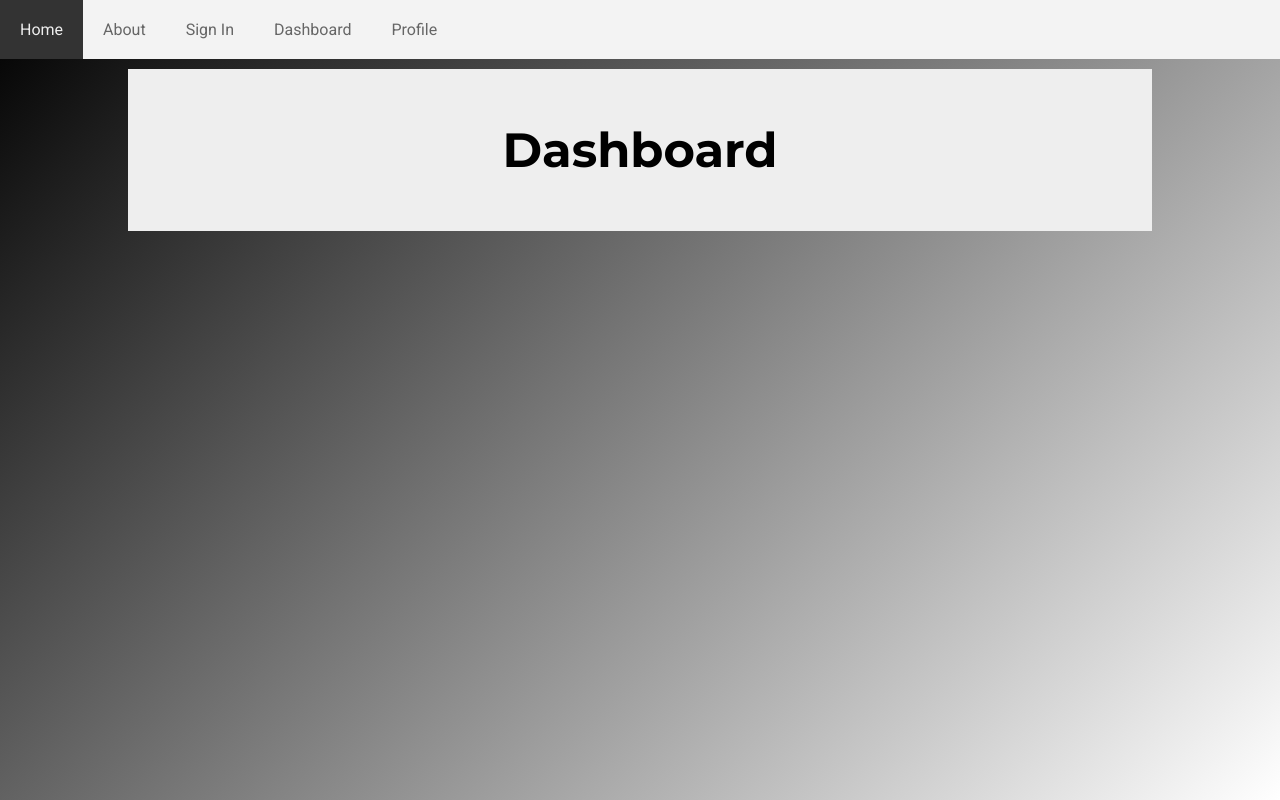
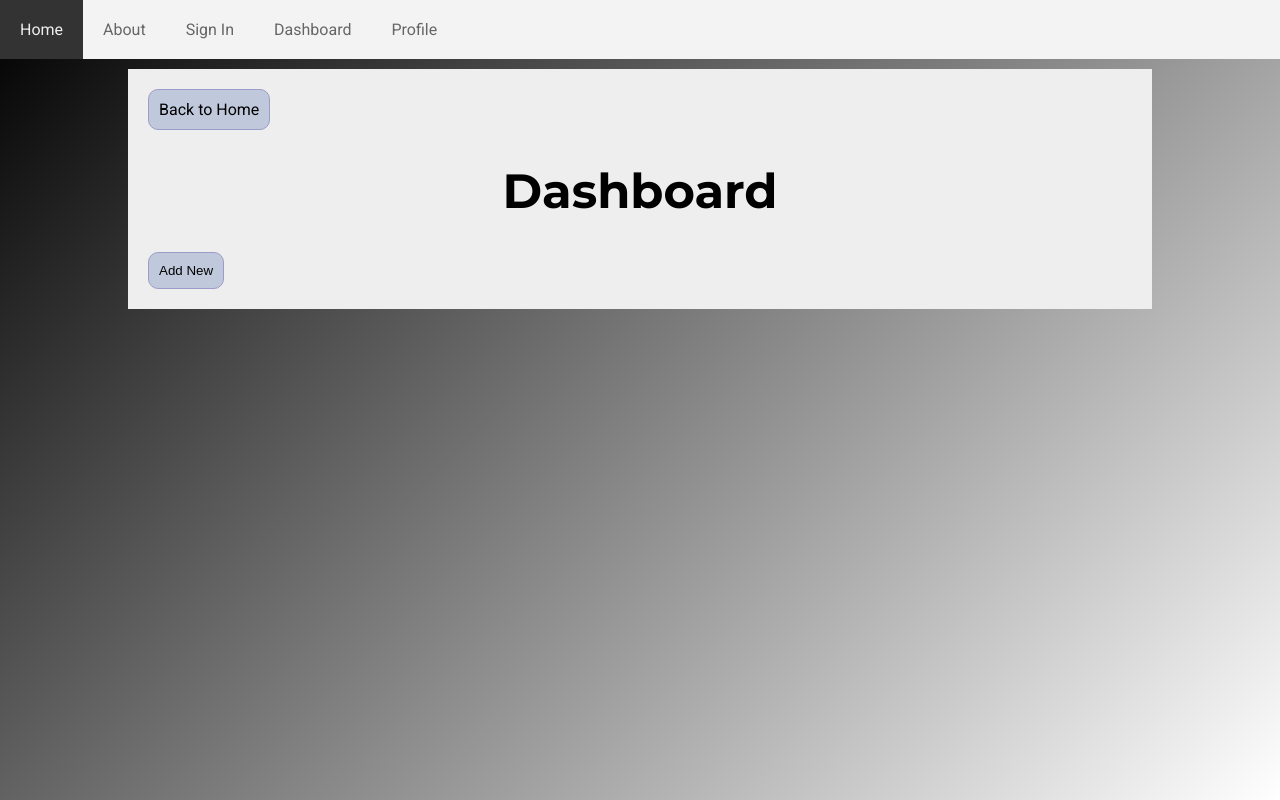
Before and after one commit to kroessam/note-maker, a React (Vite) app: page /dashboard in a window 1280 px wide. Built offline with nearby package versions, Linux system fonts and the light colour scheme.

Commit message:
Add Button Toggling

```diff
--- a/src/App.css
+++ b/src/App.css
@@ -1,5 +1,6 @@
 :root {
   --btn-bg: #fff;
+  --btn-bg-cancel: #c59393;
   --btn-bg-hover: #333;
   --btn-outline: #eee;
   --btn-text: #000;
@@ -92,6 +93,10 @@ h1 {
   animation: shake-fill .3s ease-in forwards;
 }
 
+.btn-cancel {
+  background-color: var(--btn-bg-cancel);
+}
+
 @keyframes shake-fill {
   50% {
     transform: rotate(2deg);
--- a/src/pages/Dashboard.tsx
+++ b/src/pages/Dashboard.tsx
@@ -1,8 +1,26 @@
+import { useState } from "react";
+import { Link } from "react-router-dom";
+
 const Dashboard = () => {
+  const [isAdding, setIsAdding] = useState(false);
+
+  const handleAddClick = () => {
+    setIsAdding(!isAdding);
+  };
+
   return (
     <>
       <main>
+        <Link className="btn" to="/">
+          Back to Home
+        </Link>
         <h1>Dashboard</h1>
+        <button
+          className={"btn" + (isAdding ? " btn-cancel" : "")}
+          onClick={handleAddClick}
+        >
+          {isAdding ? "Cancel" : "Add New"}
+        </button>
       </main>
     </>
   );
```
